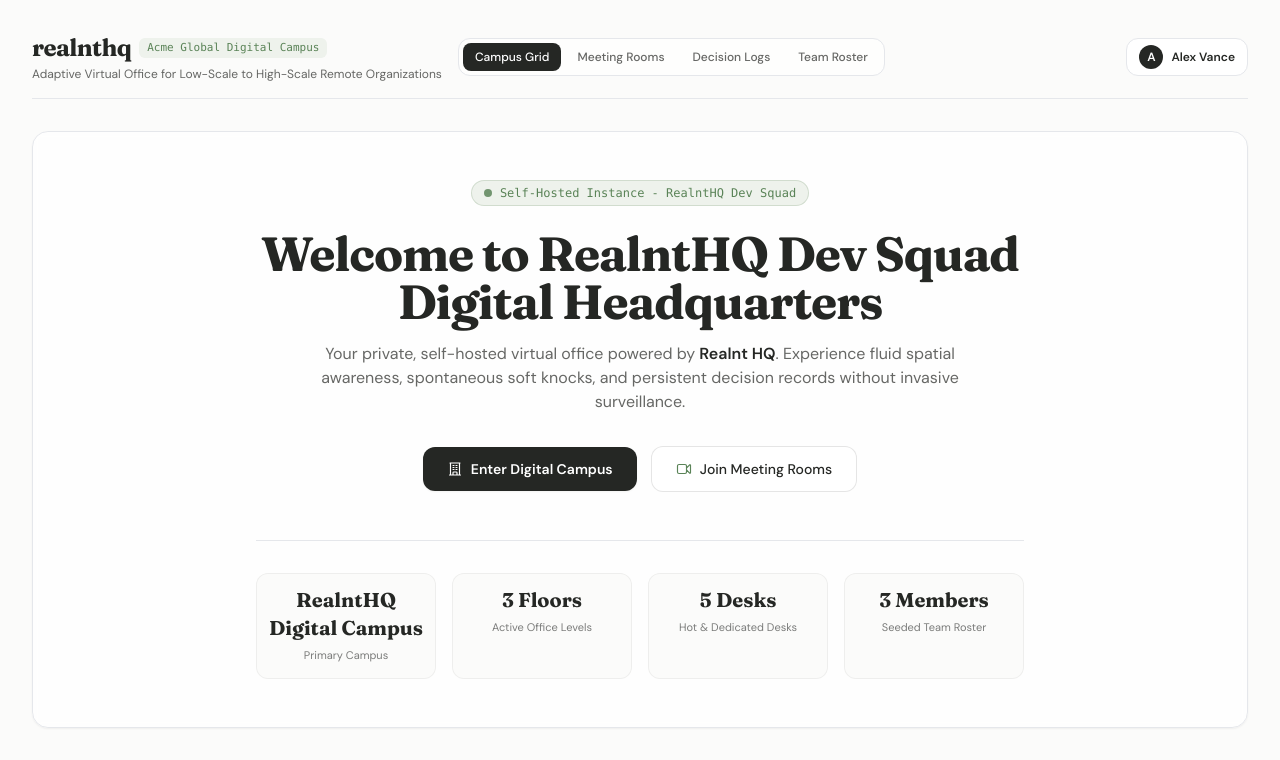
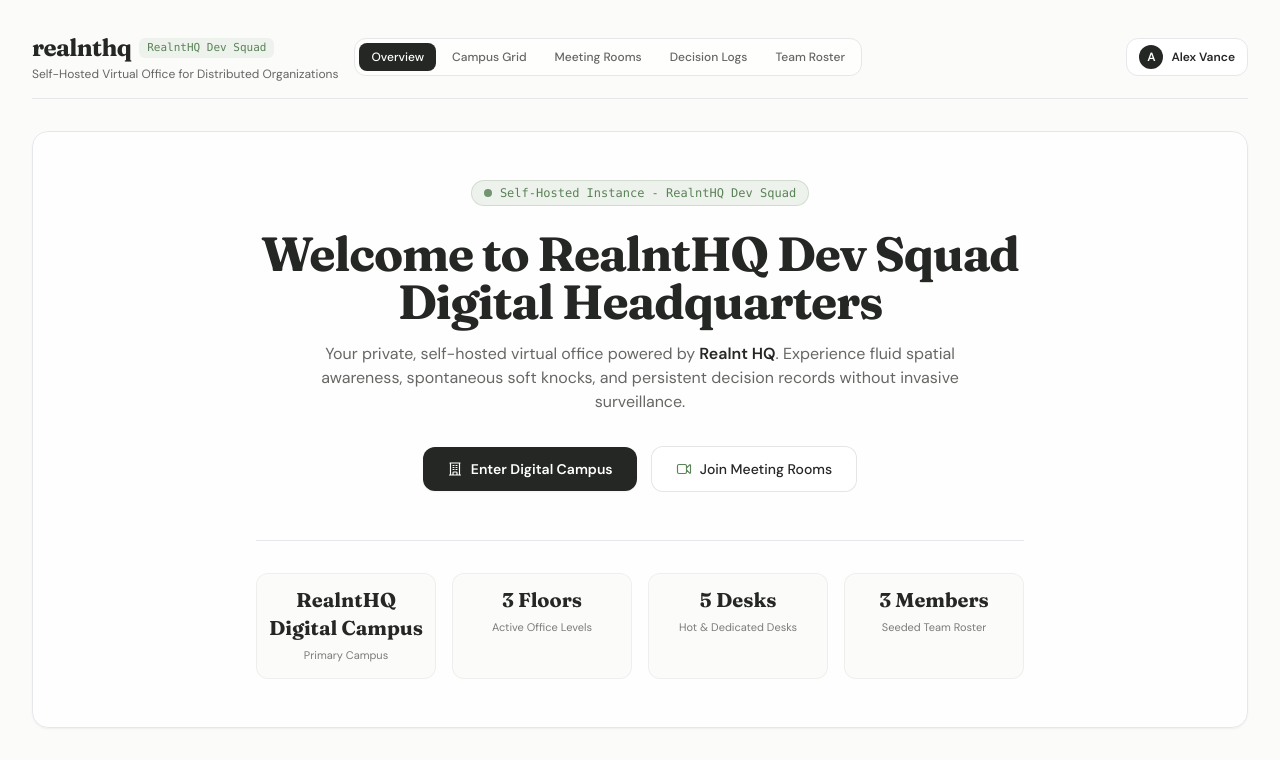
Before and after one commit to gtkrshnaaa/realnthq, a Next.js app in the folder client/: page / in a window 1280 px wide. Shown: the top 760 px of the page. Built offline with nearby package versions, Linux system fonts and the light colour scheme; no server answers.

Commit message:
feat(client): support dynamic organization branding across Header and LoginPage

```diff
--- a/client/src/app/login/page.tsx
+++ b/client/src/app/login/page.tsx
@@ -5,13 +5,24 @@ import Link from 'next/link';
 import { BuildingIcon } from '@/components/icons/icons';
 
 export default function LoginPage() {
-  const [email, setEmail] = useState('admin@acme.org');
+  const [orgName, setOrgName] = useState('RealntHQ Dev Squad');
+  const [email, setEmail] = useState('admin@squad.realnthq.local');
   const [password, setPassword] = useState('••••••••••••');
   const [authMethod, setAuthMethod] = useState<'SSO' | 'PASSWORD'>('PASSWORD');
 
+  React.useEffect(() => {
+    const apiUrl = process.env.NEXT_PUBLIC_API_URL || 'http://localhost:4000';
+    fetch(`${apiUrl}/organization`)
+      .then((res) => (res.ok ? res.json() : null))
+      .then((data) => {
+        if (data && data.name) setOrgName(data.name);
+      })
+      .catch(() => {});
+  }, []);
+
   const handleSubmit = (e: React.FormEvent) => {
     e.preventDefault();
-    window.location.href = '/';
+    window.location.href = '/campus';
   };
 
   return (
@@ -25,7 +36,7 @@ export default function LoginPage() {
             realnthq
           </h1>
           <p className="text-xs text-[#252724]/70 mt-1">
-            Acme Global Digital Campus Workplace Authentication
+            {orgName} Workplace Authentication
           </p>
         </div>
 
--- a/client/src/components/navigation/header.tsx
+++ b/client/src/components/navigation/header.tsx
@@ -1,4 +1,4 @@
-import React from 'react';
+import React, { useEffect, useState } from 'react';
 import Link from 'next/link';
 import { StatusSelector } from '@/components/presence/status_selector';
 import { UserProfile, UserPresenceStatus } from '@/types/office.types';
@@ -6,13 +6,14 @@ import { UserProfile, UserPresenceStatus } from '@/types/office.types';
 interface HeaderProps {
   currentUser?: UserProfile;
   activePath?: string;
+  organizationName?: string;
   onUpdateStatus?: (status: UserPresenceStatus, message?: string) => void;
 }
 
 export function Header({
   currentUser = {
     id: 'b0000000-0000-0000-0000-000000000001',
-    email: 'admin@acme.org',
+    email: 'admin@squad.realnthq.local',
     fullName: 'Alex Vance',
     displayTitle: 'Head of Engineering',
     status: 'AVAILABLE',
@@ -21,10 +22,28 @@ export function Header({
     deskId: 'desk-1',
   },
   activePath = '/',
+  organizationName,
   onUpdateStatus,
 }: HeaderProps) {
+  const [orgName, setOrgName] = useState(organizationName || 'RealntHQ Dev Squad');
+
+  useEffect(() => {
+    if (!organizationName) {
+      const apiUrl = process.env.NEXT_PUBLIC_API_URL || 'http://localhost:4000';
+      fetch(`${apiUrl}/organization`)
+        .then((res) => (res.ok ? res.json() : null))
+        .then((data) => {
+          if (data && data.name) {
+            setOrgName(data.name);
+          }
+        })
+        .catch(() => {});
+    }
+  }, [organizationName]);
+
   const navItems = [
-    { label: 'Campus Grid', href: '/' },
+    { label: 'Overview', href: '/' },
+    { label: 'Campus Grid', href: '/campus' },
     { label: 'Meeting Rooms', href: '/rooms' },
     { label: 'Decision Logs', href: '/artifacts' },
     { label: 'Team Roster', href: '/team' },
@@ -39,11 +58,11 @@ export function Header({
               realnthq
             </Link>
             <span className="px-2 py-0.5 rounded-md bg-[#eef2ec] text-[#5a8357] text-[11px] font-mono">
-              Acme Global Digital Campus
+              {orgName}
             </span>
           </div>
           <p className="text-xs text-[#252724]/70 mt-0.5">
-            Adaptive Virtual Office for Low-Scale to High-Scale Remote Organizations
+            Self-Hosted Virtual Office for Distributed Organizations
           </p>
         </div>
 
```
